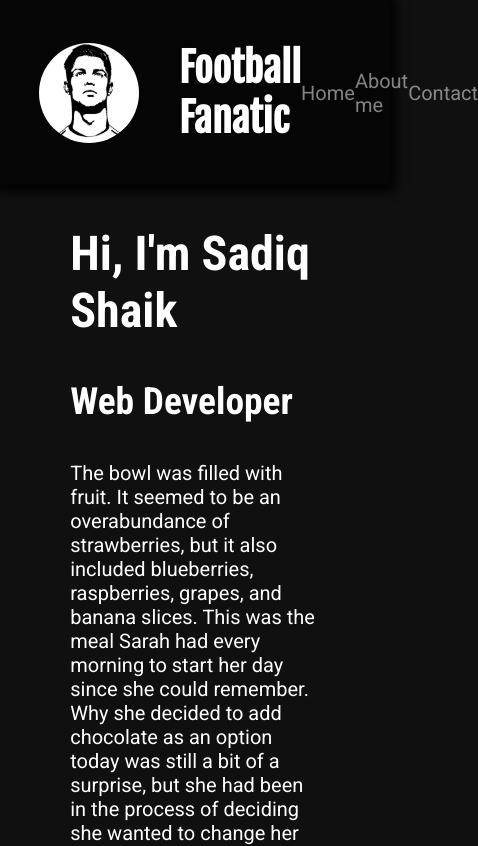
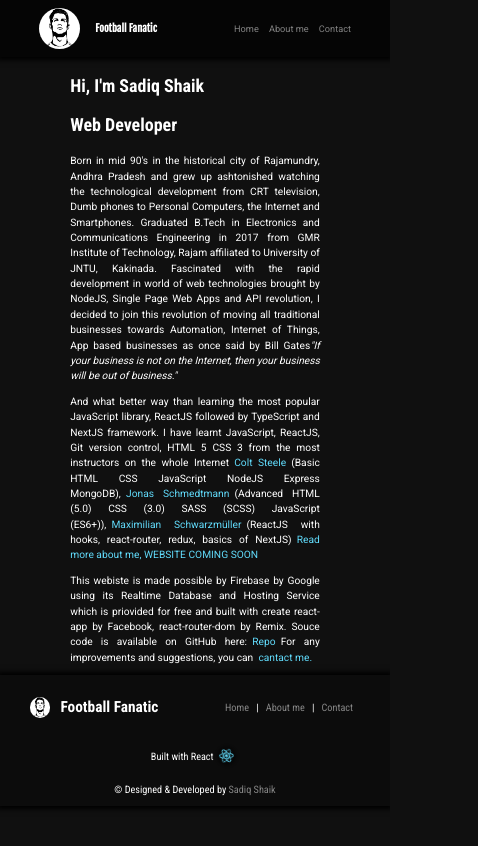
Before and after one commit to Sadiq-Shaik/football-fanatic-blog-site, a React (Create React App) app: page /aboutme in a window 390 px wide. Shown: the top 846 px of the page, 478 px wide, since content can reach past the window. Built offline with nearby package versions, Linux system fonts and the light colour scheme; no server answers; the database is empty.

Commit message:
Added responsive css

```diff
--- /dev/null
+++ b/public/404.html
@@ -0,0 +1,33 @@
+<!DOCTYPE html>
+<html>
+  <head>
+    <meta charset="utf-8">
+    <meta name="viewport" content="width=device-width, initial-scale=1">
+    <title>Page Not Found</title>
+
+    <style media="screen">
+      body { background: #ECEFF1; color: rgba(0,0,0,0.87); font-family: Roboto, Helvetica, Arial, sans-serif; margin: 0; padding: 0; }
+      #message { background: white; max-width: 360px; margin: 100px auto 16px; padding: 32px 24px 16px; border-radius: 3px; }
+      #message h3 { color: #888; font-weight: normal; font-size: 16px; margin: 16px 0 12px; }
+      #message h2 { color: #ffa100; font-weight: bold; font-size: 16px; margin: 0 0 8px; }
+      #message h1 { font-size: 22px; font-weight: 300; color: rgba(0,0,0,0.6); margin: 0 0 16px;}
+      #message p { line-height: 140%; margin: 16px 0 24px; font-size: 14px; }
+      #message a { display: block; text-align: center; background: #039be5; text-transform: uppercase; text-decoration: none; color: white; padding: 16px; border-radius: 4px; }
+      #message, #message a { box-shadow: 0 1px 3px rgba(0,0,0,0.12), 0 1px 2px rgba(0,0,0,0.24); }
+      #load { color: rgba(0,0,0,0.4); text-align: center; font-size: 13px; }
+      @media (max-width: 600px) {
+        body, #message { margin-top: 0; background: white; box-shadow: none; }
+        body { border-top: 16px solid #ffa100; }
+      }
+    </style>
+  </head>
+  <body>
+    <div id="message">
+      <h2>404</h2>
+      <h1>Page Not Found</h1>
+      <p>The specified file was not found on this website. Please check the URL for mistakes and try again.</p>
+      <h3>Why am I seeing this?</h3>
+      <p>This page was generated by the Firebase Command-Line Interface. To modify it, edit the <code>404.html</code> file in your project's configured <code>public</code> directory.</p>
+    </div>
+  </body>
+</html>
--- a/src/components/ArticleCard.module.css
+++ b/src/components/ArticleCard.module.css
@@ -66,3 +66,40 @@
   margin-left: 1rem;
   color: rgb(124, 124, 124);
 }
+
+@media (max-width: 1024px) {
+  .content h3 {
+    font-size: 3.5rem;
+  }
+  .content p {
+    font-size: 1.8rem;
+  }
+  .image img {
+    width: 60rem;
+    height: 35rem;
+  }
+}
+
+@media (max-width: 768px) {
+  .list_item {
+    margin: 5rem 0;
+  }
+
+  .list_item:first-of-type {
+    margin: 6rem 0;
+  }
+
+  .list_item > div {
+    height: 60rem;
+    flex-direction: column-reverse;
+    align-items: center;
+    justify-content: space-around;
+  }
+
+  .content {
+    margin-right: 0;
+    text-align: justify;
+    text-justify: inter-word;
+    /* justify-content: center; */
+  }
+}
--- a/src/components/Layout/Layout.module.css
+++ b/src/components/Layout/Layout.module.css
@@ -139,3 +139,19 @@
     transform: rotate(360deg);
   }
 }
+
+@media (max-width: 768px) {
+  .logo h1 {
+    font-size: 2rem;
+  }
+
+  .logo img {
+    height: 8rem;
+    width: 8rem;
+    margin-right: 3rem;
+  }
+
+  .main_nav ul a {
+    font-size: 1.8rem;
+  }
+}
--- a/src/components/Trending.module.css
+++ b/src/components/Trending.module.css
@@ -48,3 +48,35 @@
   filter: drop-shadow(0 0 1rem black);
   margin-top: 8rem;
 }
+
+@media (max-width: 1024px) {
+  .trending a:first-child h3 {
+    font-size: 4rem;
+  }
+}
+
+@media (max-width: 768px) {
+  .trending {
+    grid-template-rows: repeat(2, 25rem);
+    gap: 3rem;
+  }
+
+  .trending a:first-child h3 {
+    font-size: 3.4rem;
+  }
+
+  .trending a:first-child p {
+    font-size: 1.8rem;
+  }
+
+  .trending a:first-child p span {
+    font-size: 1.4rem;
+  }
+}
+
+@media (max-width: 480px) {
+  .trending {
+    grid-template-rows: repeat(2, 20rem);
+    gap: 3rem;
+  }
+}
--- a/src/components/TrendingCard.module.css
+++ b/src/components/TrendingCard.module.css
@@ -33,7 +33,6 @@
 
 .tr_card h3 {
   font-size: 2.8rem;
-
   margin: 1rem 0;
   filter: drop-shadow(0 0 1rem black);
   font-family: "Roboto Condensed";
@@ -52,3 +51,27 @@
   font-size: 1.2rem;
   filter: drop-shadow(0 0 1rem black);
 }
+
+@media (max-width: 1024px) {
+  .tr_card h3 {
+    font-size: 2.4rem;
+  }
+
+  .tr_card {
+    background-position: center;
+  }
+}
+
+@media (max-width: 768px) {
+  .tr_card h3 {
+    font-size: 2rem;
+  }
+
+  .tr_card p {
+    font-size: 1.2rem;
+  }
+
+  .tr_card p span {
+    margin-left: 0.4rem;
+  }
+}
--- a/src/index.css
+++ b/src/index.css
@@ -28,3 +28,33 @@
 h3 {
   font-family: "Roboto Condensed", Verdana, sans-serif;
 }
+
+@media (max-width: 1440px) {
+  html {
+    font-size: 45%;
+  }
+}
+
+@media (max-width: 1024px) {
+  html {
+    font-size: 42%;
+  }
+}
+
+@media (max-width: 512px) {
+  html {
+    font-size: 38%;
+  }
+}
+
+@media (max-width: 480px) {
+  html {
+    font-size: 32%;
+  }
+}
+
+@media (max-width: 320px) {
+  html {
+    font-size: 25%;
+  }
+}
--- a/src/pages/AboutMe.js
+++ b/src/pages/AboutMe.js
@@ -4,36 +4,73 @@
 function AboutMe(props) {
   return (
     <div className={classes.abt_me}>
-      <h2>
+      <h3>
         Hi, I'm <span>Sadiq Shaik</span>
-      </h2>
+      </h3>
       <h3>Web Developer</h3>
       <p>
-        The bowl was filled with fruit. It seemed to be an overabundance of
-        strawberries, but it also included blueberries, raspberries, grapes, and
-        banana slices. This was the meal Sarah had every morning to start her
-        day since she could remember. Why she decided to add chocolate as an
-        option today was still a bit of a surprise, but she had been in the
-        process of deciding she wanted to change her routine. This was a baby
-        step to begin that start.
+        Born in mid 90's in the historical city of Rajamundry, Andhra Pradesh
+        and grew up ashtonished watching the technological development from CRT
+        television, Dumb phones to Personal Computers, the Internet and
+        Smartphones. Graduated B.Tech in Electronics and Communications
+        Engineering in 2017 from GMR Institute of Technology, Rajam affiliated
+        to University of JNTU, Kakinada. Fascinated with the rapid development
+        in world of web technologies brought by NodeJS, Single Page Web Apps and
+        API revolution, I decided to join this revolution of moving all
+        traditional businesses towards Automation, Internet of Things, App based
+        businesses as once said by Bill Gates
+        <span>
+          "If your business is not on the Internet, then your business will be
+          out of business."
+        </span>
       </p>
       <p>
-        Turning away from the ledge, he started slowly down the mountain,
-        deciding that he would, that very night, satisfy his curiosity about the
-        man-house. In the meantime, he would go down into the canyon and get a
-        cool drink, after which he would visit some berry patches just over the
-        ridge, and explore among the foothills a bit before his nap-time, which
-        always came just after the sun had walked past the middle of the sky. At
-        that period of the day the sun's warm rays seemed to cast a sleepy spell
-        over the silent mountainside, so all of the animals, with one accord,
-        had decided it should be the hour for their mid-day sleep.
+        And what better way than learning the most popular JavaScript library,
+        ReactJS followed by TypeScript and NextJS framework. I have learnt
+        JavaScript, ReactJS, Git version control, HTML 5 CSS 3 from the most
+        instructors on the whole Internet
+        <a
+          href="https://www.udemy.com/user/coltsteele/"
+          target="_blank"
+          rel="noreferrer"
+        >
+          Colt Steele
+        </a>
+        (Basic HTML CSS JavaScript NodeJS Express MongoDB),
+        <a
+          href="https://www.udemy.com/user/jonasschmedtmann/"
+          target="_blank"
+          rel="noreferrer"
+        >
+          Jonas Schmedtmann
+        </a>
+        (Advanced HTML (5.0) CSS (3.0) SASS (SCSS) JavaScript (ES6+)),
+        <a
+          href="https://www.udemy.com/user/maximilian-schwarzmuller/"
+          target="_blank"
+          rel="noreferrer"
+        >
+          Maximilian Schwarzmüller
+        </a>
+        (ReactJS with hooks, react-router, redux, basics of NextJS)
+        <a href="/" target="_blank">
+          Read more about me, WEBSITE COMING SOON
+        </a>
       </p>
       <p>
-        It wasn't that he hated her. It was simply that he didn't like her much.
-        It was difficult for him to explain this to her, and even more difficult
-        for her to truly understand. She was in love and wanted him to feel the
-        same way. He didn't, and no matter how he tried to explain to her she
-        refused to listen or to understand.
+        This webiste is made possible by Firebase by Google using its Realtime
+        Database and Hosting Service which is priovided for free and built with
+        create react-app by Facebook, react-router-dom by Remix. Souce code is
+        available on GitHub here:
+        <a
+          href="https://github.com/Sadiq-Shaik/football-fanatic-blog-site"
+          target="_blank"
+          rel="noreferrer"
+        >
+          Repo
+        </a>
+        For any improvements and suggestions, you can
+        <a href="/contact">cantact me.</a>
       </p>
       <GoToTop />
     </div>
--- a/src/pages/AboutMe.module.css
+++ b/src/pages/AboutMe.module.css
@@ -1,9 +1,26 @@
 .abt_me {
   width: 80%;
   margin: 0 auto;
-  font-size: 3.2rem;
+  font-size: 3rem;
 }
 
 .abt_me p {
   font-size: 2rem;
+  line-height: 3rem;
+  text-align: justify;
+  text-justify: inter-word;
 }
+
+.abt_me p span {
+  font-style: italic;
+}
+
+.abt_me a {
+  text-decoration: none;
+  color: rgba(97, 219, 251);
+  margin: 0 1rem;
+}
+
+.abt_me a:hover {
+  text-decoration: underline;
+}
--- a/src/pages/Article.module.css
+++ b/src/pages/Article.module.css
@@ -49,6 +49,7 @@
   border-radius: 0.5rem;
   box-shadow: 0 0 1rem 0.5rem rgba(0, 0, 0);
 }
+
 .container p {
   line-height: 3rem;
 }
@@ -207,3 +208,47 @@
   background-color: black;
   font-family: "Roboto Condensed";
 }
+
+@media (max-width: 1024px) {
+  .main h2 {
+    font-size: 3.8rem;
+  }
+}
+
+@media (max-width: 768px) {
+  .container {
+    font-size: 1.6rem;
+  }
+
+  .container p {
+    line-height: 2.4rem;
+    text-align: justify;
+    text-justify: inter-word;
+  }
+
+  .main h2 {
+    font-size: 3.2rem;
+  }
+
+  .authorDate {
+    font-size: 1.4rem;
+  }
+
+  .authorDate span {
+    font-size: 1.2rem;
+  }
+
+  .icons {
+    width: 50%;
+    margin: 2rem auto;
+  }
+
+  .comment_form {
+    width: 80%;
+  }
+
+  .comments {
+    padding: 1.8rem 4rem;
+    width: 100%;
+  }
+}
--- a/src/pages/Contact.module.css
+++ b/src/pages/Contact.module.css
@@ -63,3 +63,19 @@
   background-color: rgba(97, 219, 251, 1);
   color: black;
 }
+
+@media (max-width: 1024px) {
+  .contact {
+    min-height: 80vh;
+  }
+
+  .contact_form {
+    width: 100%;
+    /* margin: 5rem auto;
+    border: 2px solid rgb(97, 219, 251);
+    border-radius: 1rem;
+    box-shadow: 0 0 1rem 0.5rem rgba(0, 0, 0, 0.8);
+    font-size: 2rem;
+    padding: 3rem 6rem; */
+  }
+}
```
